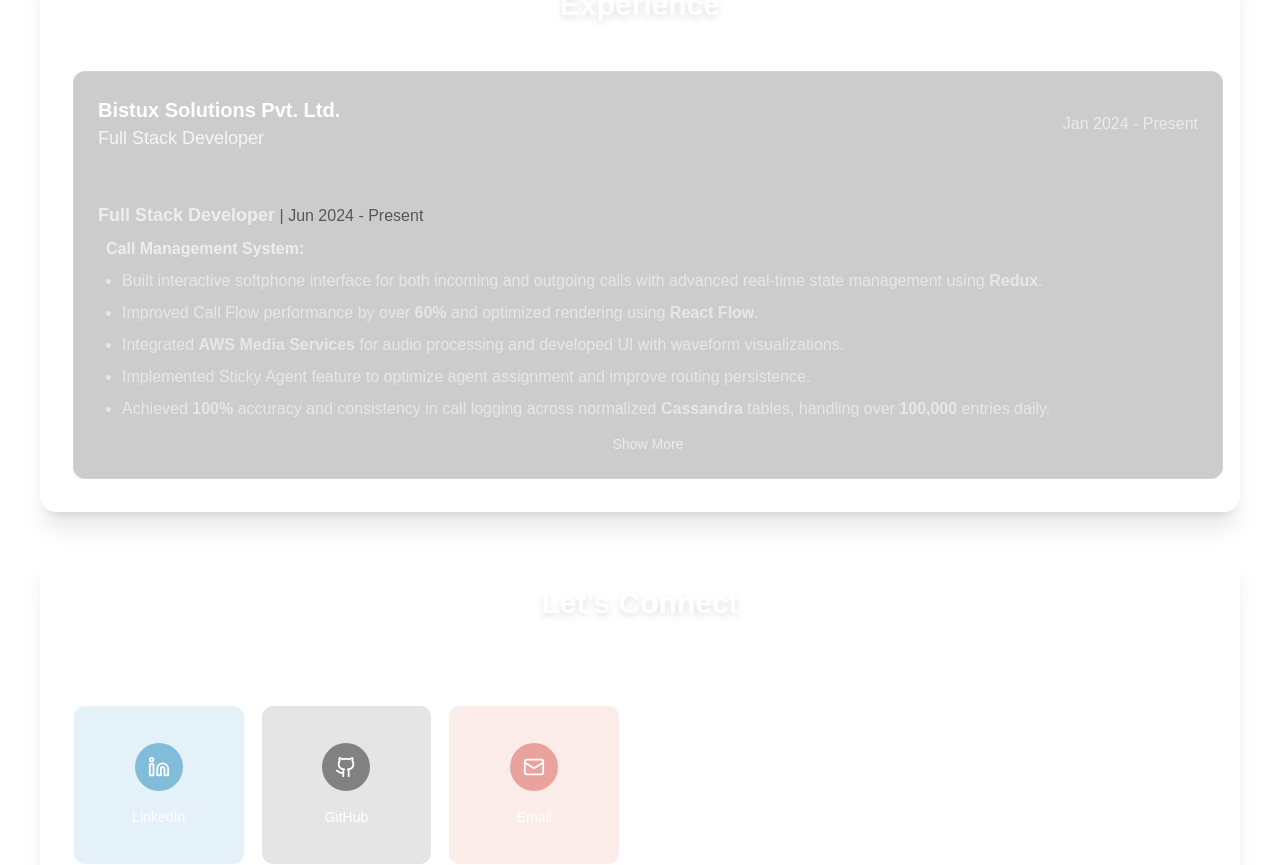
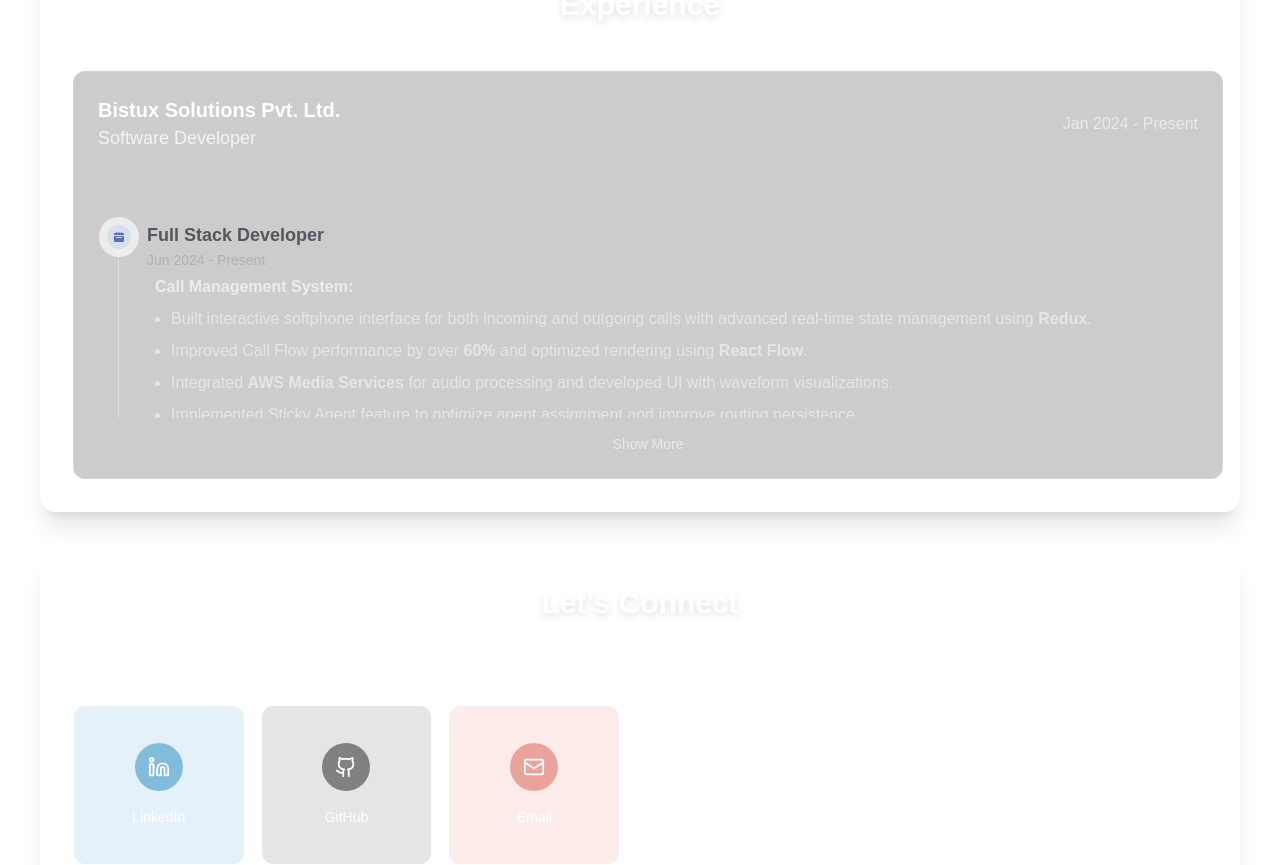
Before and after one commit to anonlegionoke/portfolio, a Next.js app: page / in a window 1280 px wide. Shown: the part 1580-2445 px from the top of the page. Built offline with nearby package versions, Linux system fonts and the light colour scheme.

Commit message:
timeline-for-experiences

```diff
--- a/src/app/components/Experience.tsx
+++ b/src/app/components/Experience.tsx
@@ -8,7 +8,7 @@
   company: string;
   role: string;
   duration: string;
-  juniorRole?: {
+  role1?: {
     title: string;
     period: string;
     sections: {
@@ -16,7 +16,7 @@
       items: string[];
     }[];
   };
-  seniorRole?: {
+  role2?: {
     title: string;
     period: string;
     sections: {
@@ -34,9 +34,9 @@
     {
       id: 1,
       company: "Bistux Solutions Pvt. Ltd.",
-      role: "Full Stack Developer",
+      role: "Software Developer",
       duration: "Jan 2024 - Present",
-      juniorRole: {
+      role1: {
         title: "Junior Software Developer",
         period: "Jan 2024 - Jun 2024",
         sections: [
@@ -59,7 +59,7 @@
           }
         ]
       },
-      seniorRole: {
+      role2: {
         title: "Full Stack Developer",
         period: "Jun 2024 - Present",
         sections: [
@@ -77,7 +77,7 @@
           {
             title: "Campaigns Management System",
             items: [
-              "Rewrote Campaigns backend logic to significantly improve scalability and response times.",
+              "Rewritten Campaigns backend logic to significantly improve scalability and response times.",
               "Designed and implemented a <strong>Job Scheduler</strong> for campaign and task services with jobs running at various intervals or on customer interaction.",
               "Secured API routes and produced comprehensive API documentation for team and client usage.",
             ]
@@ -200,42 +200,67 @@
                 transition={{ duration: performanceMode === 'full' ? 0.3 : 0.2 }}
                 className="overflow-hidden"
               >
-                <div className="pt-4 border-t border-white/10 mt-4">
-
-                {exp.seniorRole && (
-                  <>
-                    <h3 className="mb-2"><span className="text-white text-lg font-semibold">{exp.seniorRole.title}</span> | {exp.seniorRole.period}</h3>
-
-                    {exp.seniorRole.sections.map((section, sectionIndex) => (
-                      <div key={sectionIndex} className="mb-8">
-                        <h6 className="text-white font-semibold my-2 ml-2 ">{section.title}:</h6>
-                        <ul className="list-disc list-outside text-white/80 text-sm md:text-base space-y-2  ml-6">
-                          {section.items.map((item, itemIndex) => (
-                            <li key={itemIndex} dangerouslySetInnerHTML={{ __html: item }} />
+              <div className="pt-8 border-t border-white/10 m-5">
+                <ol className="relative border-s border-gray-200 dark:border-gray-700">
+                  {exp.role2 && (
+                    <li className="mb-10 ms-6">
+                      <span className="absolute flex items-center justify-center w-6 h-6 bg-blue-100 rounded-full -start-3 ring-8 ring-white dark:ring-gray-900 dark:bg-blue-900 mt-1">
+                        <svg className="w-2.5 h-2.5 text-blue-800 dark:text-blue-300" aria-hidden="true" xmlns="http://www.w3.org/2000/svg" fill="currentColor" viewBox="0 0 20 20">
+                          <path d="M20 4a2 2 0 0 0-2-2h-2V1a1 1 0 0 0-2 0v1h-3V1a1 1 0 0 0-2 0v1H6V1a1 1 0 0 0-2 0v1H2a2 2 0 0 0-2 2v2h20V4ZM0 18a2 2 0 0 0 2 2h16a2 2 0 0 0 2-2V8H0v10Zm5-8h10a1 1 0 0 1 0 2H5a1 1 0 0 1 0-2Z"/>
+                        </svg>
+                      </span>
+                      <div className="ml-1">
+                        <h3 className="flex items-center mb-1 text-lg font-semibold text-gray-900 dark:text-white">
+                          {exp.role2.title}
+                        </h3>
+                        <time className="block mb-2 text-sm font-normal leading-none text-gray-400 dark:text-gray-500">
+                          {exp.role2.period}
+                        </time>
+                        <div className="mb-4 text-base font-normal text-gray-500 dark:text-gray-400">
+                          {exp.role2.sections.map((section, sectionIndex) => (
+                            <div key={sectionIndex} className="mb-8">
+                              <h6 className="text-white font-semibold my-2 ml-2">{section.title}:</h6>
+                              <ul className="list-disc list-outside text-white/80 text-sm md:text-base space-y-2 ml-6">
+                                {section.items.map((item, itemIndex) => (
+                                  <li key={itemIndex} dangerouslySetInnerHTML={{ __html: item }} />
+                                ))}
+                              </ul>
+                            </div>
                           ))}
-                        </ul>
+                        </div>
                       </div>
-                    ))}
-                  </>
-                )}
-
-                  {exp.juniorRole && (
-                  <>
-                    <h3 className="mb-2"><span className="text-white text-lg font-semibold">{exp.juniorRole.title}</span> | {exp.juniorRole.period}</h3>
-
-                    {exp.juniorRole.sections.map((section, sectionIndex) => (
-                      <div key={sectionIndex} className="mb-8">
-                        <h6 className="text-white my-2 ml-2 font-semibold">{section.title}:</h6>
-                        <ul className="list-disc list-outside text-white/80 text-sm md:text-base space-y-2 ml-6">
-                          {section.items.map((item, itemIndex) => (
-                            <li key={itemIndex} dangerouslySetInnerHTML={{ __html: item }} />
+                    </li>
+                  )}
+                  {exp.role1 && (
+                    <li className="mb-10 ms-6">
+                      <span className="absolute flex items-center justify-center w-6 h-6 bg-blue-100 rounded-full -start-3 ring-8 ring-white dark:ring-gray-900 dark:bg-blue-900 mt-1">
+                        <svg className="w-2.5 h-2.5 text-blue-800 dark:text-blue-300" aria-hidden="true" xmlns="http://www.w3.org/2000/svg" fill="currentColor" viewBox="0 0 20 20">
+                          <path d="M20 4a2 2 0 0 0-2-2h-2V1a1 1 0 0 0-2 0v1h-3V1a1 1 0 0 0-2 0v1H6V1a1 1 0 0 0-2 0v1H2a2 2 0 0 0-2 2v2h20V4ZM0 18a2 2 0 0 0 2 2h16a2 2 0 0 0 2-2V8H0v10Zm5-8h10a1 1 0 0 1 0 2H5a1 1 0 0 1 0-2Z"/>
+                        </svg>
+                      </span>
+                      <div className="ml-1">
+                        <h3 className="flex items-center mb-1 text-lg font-semibold text-gray-900 dark:text-white">
+                          {exp.role1.title}
+                        </h3>
+                        <time className="block mb-2 text-sm font-normal leading-none text-gray-400 dark:text-gray-500">
+                          {exp.role1.period}
+                        </time>
+                        <div className="mb-4 text-base font-normal text-gray-500 dark:text-gray-400">
+                          {exp.role1.sections.map((section, sectionIndex) => (
+                            <div key={sectionIndex} className="mb-8">
+                              <h6 className="text-white font-semibold my-2 ml-2">{section.title}:</h6>
+                              <ul className="list-disc list-outside text-white/80 text-sm md:text-base space-y-2 ml-6">
+                                {section.items.map((item, itemIndex) => (
+                                  <li key={itemIndex} dangerouslySetInnerHTML={{ __html: item }} />
+                                ))}
+                              </ul>
+                            </div>
                           ))}
-                        </ul>
+                        </div>
                       </div>
-                    ))}
-                  </>
-                )}
-
+                    </li>
+                  )}
+                </ol>
                   <h6 className={`text-white font-medium mb-2 ml-2 ${exp.projects && exp.projects.length > 0 ? "" : "hidden"}`}>Projects:</h6>
                   <ul className={`list-disc list-outside text-white/80 space-y-2 mb-6 ml-6 ${exp.projects && exp.projects.length > 0 ? "" : "hidden"}`}>
                     {exp.projects?.map((project, i) => (
```
